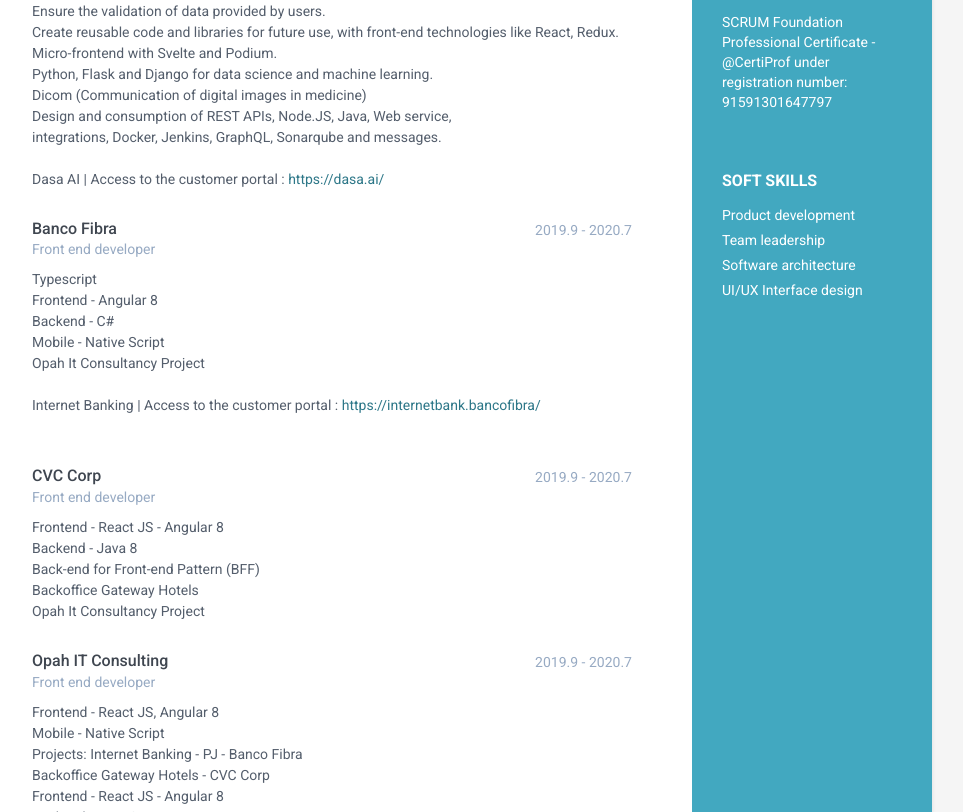
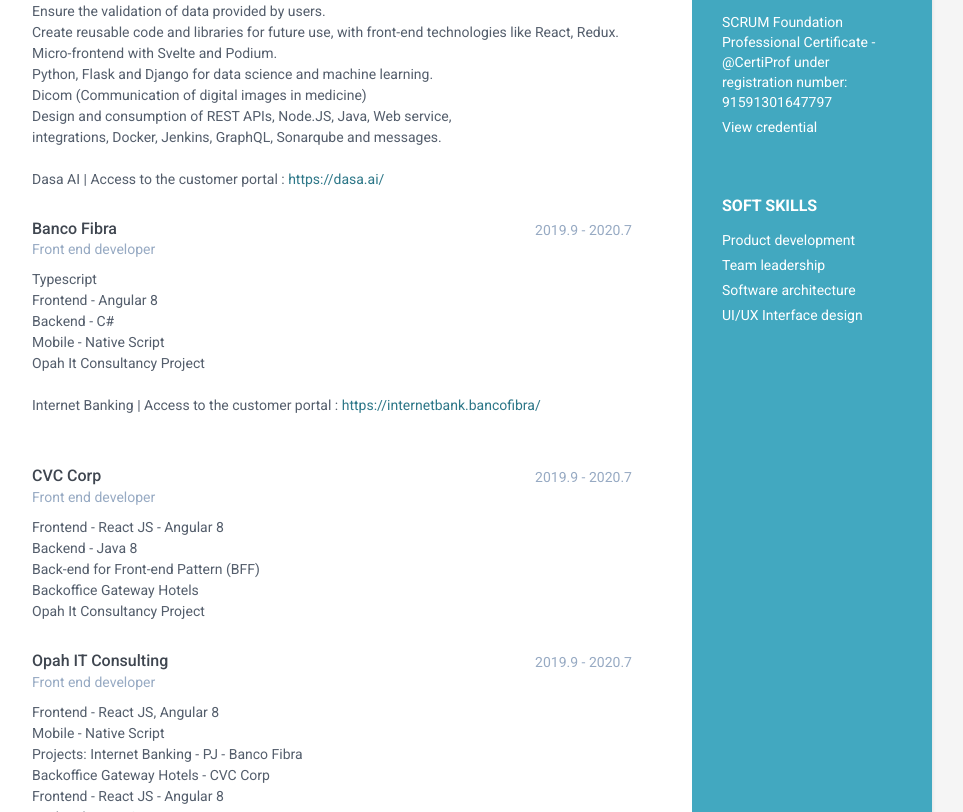
Before and after one commit to pedropbazzo/online-cv, a plain HTML site: page index.html in a window 1280 px wide. Shown: the part 1224-2036 px from the top of the page, without its empty margins (188-1151 px from the left). Drawn offline with Linux system fonts and the light colour scheme.

Commit message:
--- update profile ---

```diff
--- a/index.html
+++ b/index.html
@@ -89,6 +89,7 @@
                 <h2 class="container-block-title">Certification</h2>
                 <ul class="list-unstyled interests-list">
                     <li>SCRUM Foundation Professional Certificate - @CertiProf under registration number: 91591301647797</li>
+                    <li><a href="https://www.youracclaim.com/badges/b9938683-ac7c-4514-a3ca-08b4f0f7447a?source=linked_in_profile" target="_blank">View credential</a></li>
                 </ul>
             </div><!--//interests-->
 
```
